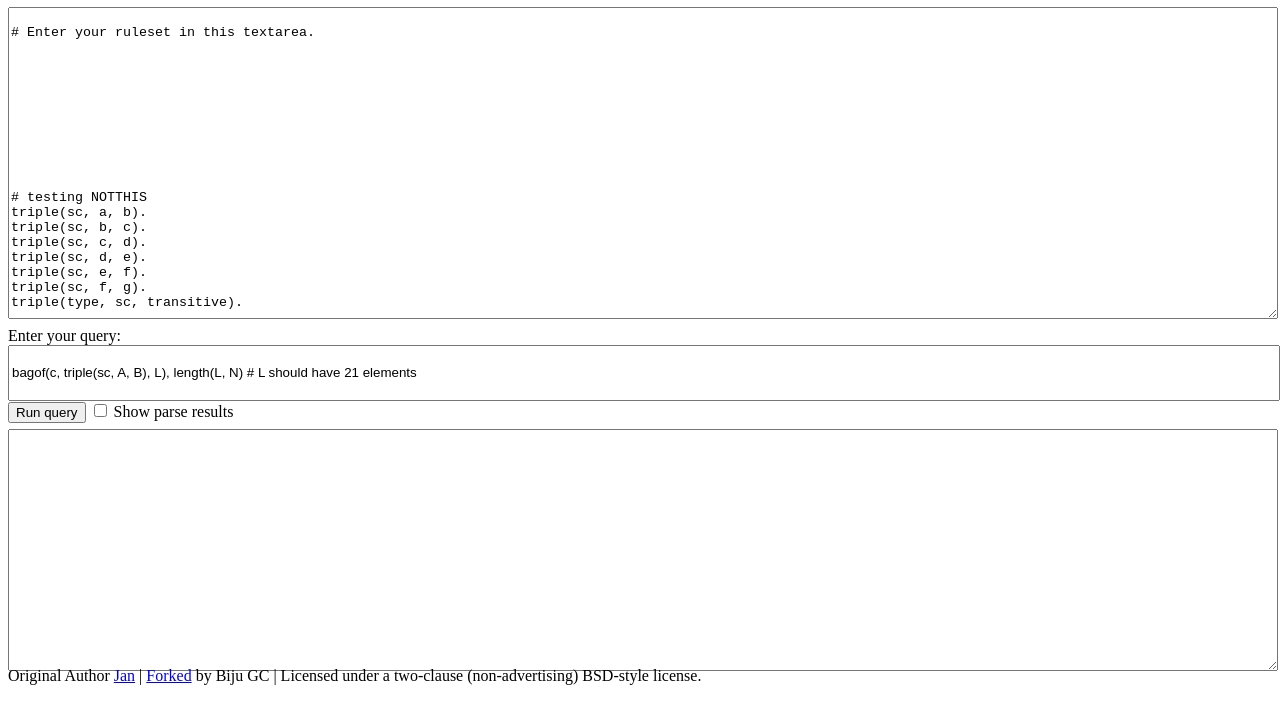
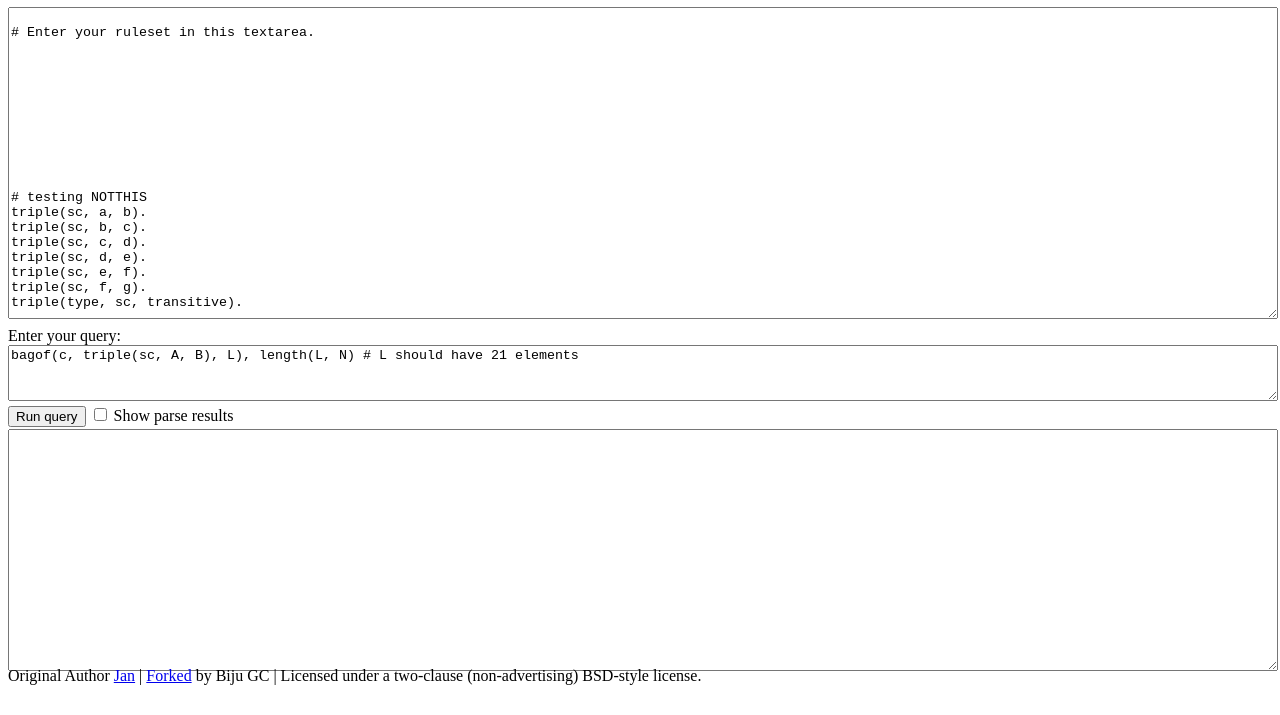
Before and after one commit to BijuGC/jsprolog, a plain HTML site: page test.html in a window 1280 px wide. Shown: the part 85-800 px from the top of the page. Drawn offline with Linux system fonts and the light colour scheme.

Commit message:
Update test.html

```diff
--- a/test.html
+++ b/test.html
@@ -123,7 +123,7 @@ arcsOut(X, L) :- bagof(O, triple(P, X, O), L).
     <div class=content2>
       <div class=content2head>
         <label>Enter your query:<br/>
-        <input id=query type=text value="bagof(c, triple(sc, A, B), L), length(L, N) # L should have 21 elements"/></label>
+        <textarea id=query>bagof(c, triple(sc, A, B), L), length(L, N) # L should have 21 elements</textarea></label>
         <br/><button onclick="freeform(); return true;">Run query</button>
 		<label><input id=showparse type=checkbox /> Show parse results</label>
       </div>
```
